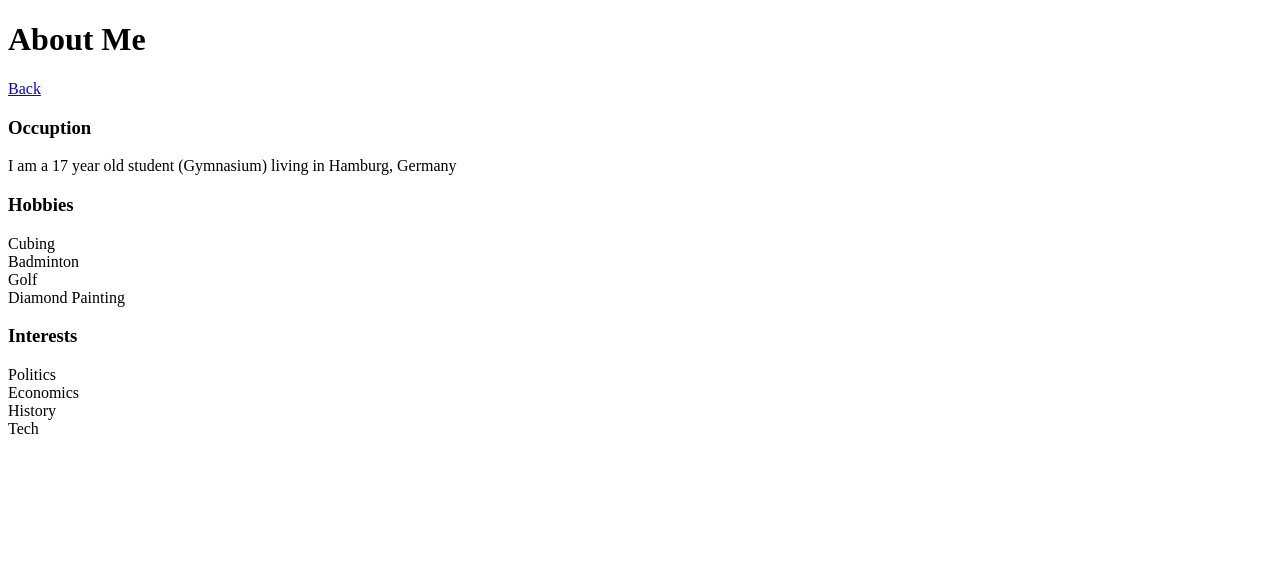
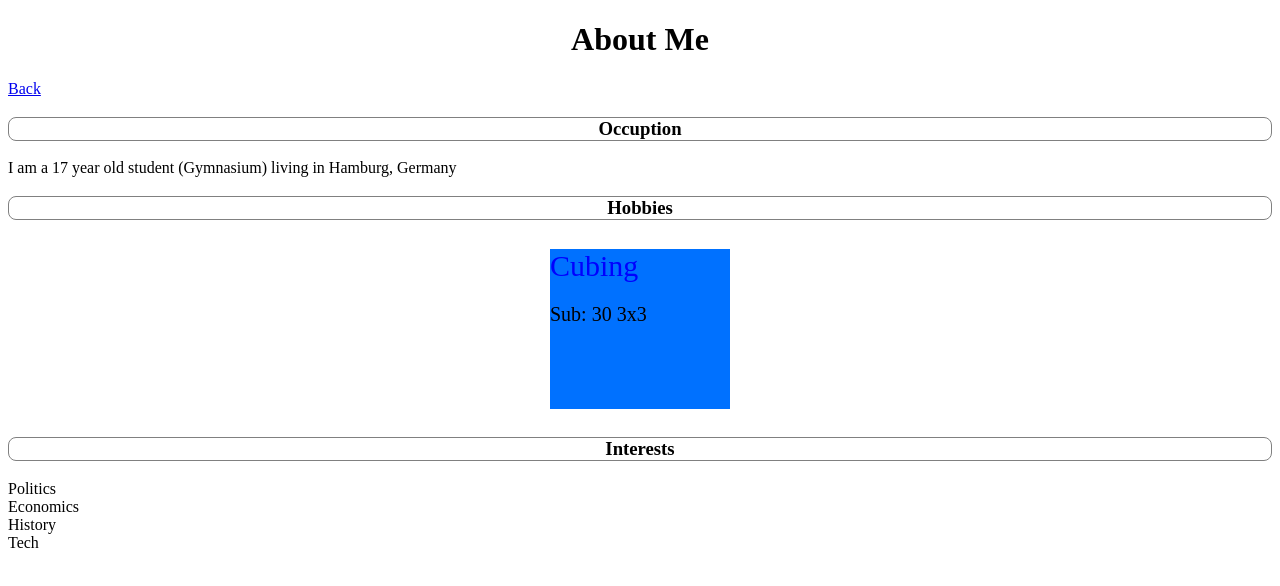
Before and after one commit to Theodor314/Theodor314.github.io, a plain HTML site: page about_me.html in a window 1280 px wide. Drawn offline with Linux system fonts and the light colour scheme.

Commit message:
Add files via upload

```diff
--- a/about_me.html
+++ b/about_me.html
@@ -6,26 +6,91 @@
     <title>about_me</title>
 </head>
 <body>
+	<style>
+			h1{
+			display: flex;
+			align-items: center;
+			justify-content: center;
+			}
+			h3{
+			display: flex;
+			align-items: center;
+			justify-content: center;
+			border: 1px solid #ccc;
+			border-radius: 8px;
+			border-color:grey ;
+			}
+			a.Back{
+
+			}
+
+			* {
+
+      box-sizing: border-box;
+    }
+
+    .container {
+      display: flex;
+      gap: 10px;
+	flex-wrap:wrap;
+      padding: 10px;
+	flex-direction:row;
+	justify-content: space-between;
+	justify-content: center;
+    }
+
+    .box1{
+      width: 180px;
+      height: 160px;
+      background-color: #0071ff;
+      font-size: 20px;
+	text-align:top;
+	background-image:;
+	transition-timing-function: ease;
+	transition-duration: 1s;
+	}
+	a.cube{
+		font-size:30px;
+		text-decoration: none;
+		color: blue;
+		}
+
+	.box1:hover{
+
+		transform: rotate(45deg);
+	}
+
+	 .box {
+      width: 200px;
+      height: 180px;
+      background-color: #0071ff;
+      font-size: 20px;
+	text-align:top;
+
+
+
+
+		</style>
 	<h1> About Me</h1>
 	  <nav>
-		<a href="index.html">Back </a>
+		<a href="index.html" class="Back">Back </a>
 	</nav>
 	<h3>
 		Occuption
 	</h3>
 	I am a 17 year old student (Gymnasium) living in Hamburg, Germany
-
 	<h3>
 		Hobbies
 	</h3>
-	Cubing
-	<br>
-	Badminton
-	<br>
-	Golf
-	<br>
-	Diamond Painting
+	  <div class="container">
+    <div class="box1">
 
+		<nav>
+		<a href="cubing.html" class="cube">Cubing</a>
+		</nav>
+	<p class="cubing-desc"> Sub: 30 3x3</p>
+	</div>
+	</div>
 	<h3>
 		Interests
 	</h3>
```
Also changed, not shown: cubing.html (+10 -0 lines).
